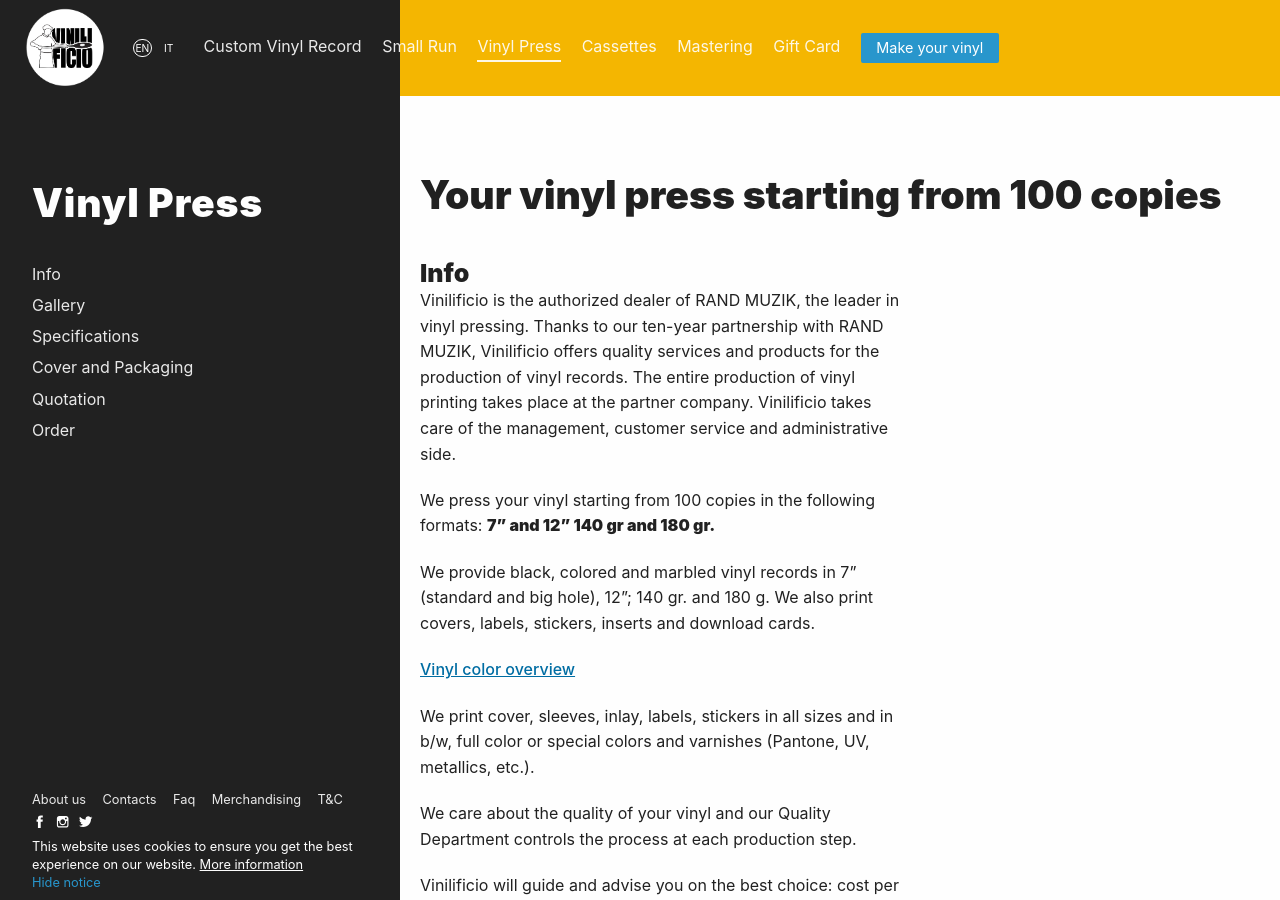
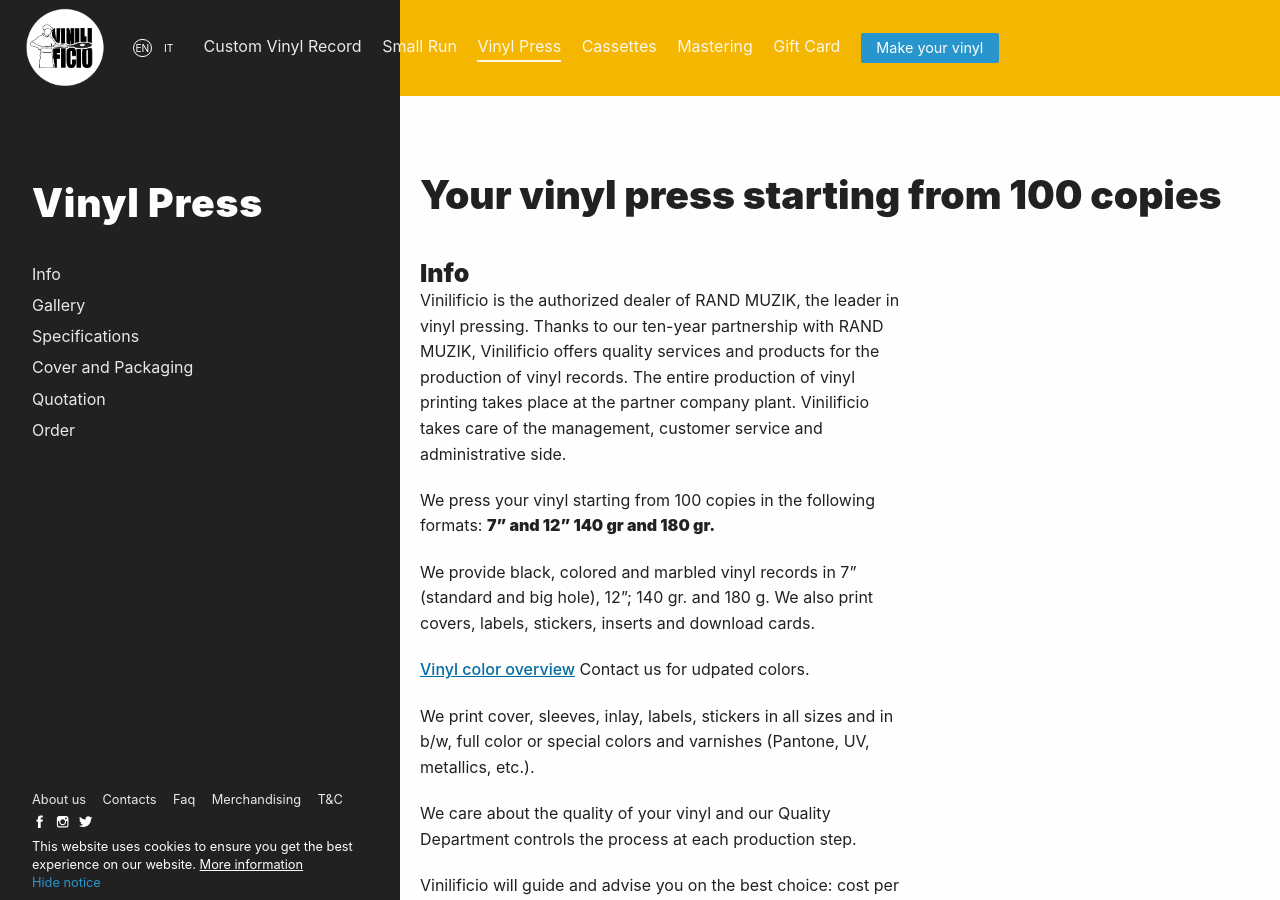
Before and after one commit to Vinilificio/vinilificio.com, a Jekyll site: the page built from en/vinyl-press.md, in a window 1280 px wide and 900 px high. Built offline with Jekyll 4.4.1, drawn with Linux system fonts in a browser that asks for light colours; nearby versions of some CDN libraries; comment, search, counter and statistics services are not loaded.

Commit message:
Update vinyl-press.md

```diff
--- a/en/vinyl-press.md
+++ b/en/vinyl-press.md
@@ -23,13 +23,14 @@
 
 ### Info
 
-Vinilificio is the authorized dealer of RAND MUZIK, the leader in vinyl pressing. Thanks to our ten-year partnership with RAND MUZIK, Vinilificio offers quality services and products for  the production of vinyl records. The entire production of vinyl printing takes place at the partner company. Vinilificio takes care of the management, customer service and administrative side.
+Vinilificio is the authorized dealer of RAND MUZIK, the leader in vinyl pressing. Thanks to our ten-year partnership with RAND MUZIK, Vinilificio offers quality services and products for the production of vinyl records. The entire production of vinyl printing takes place at the partner company plant. Vinilificio takes care of the management, customer service and administrative side.
 
 We press your vinyl starting from 100 copies in the following formats: **7" and 12" 140 gr and 180 gr.**
 
 We provide black, colored and marbled vinyl records in 7” (standard and big hole), 12”; 140 gr. and 180 g. We also print covers, labels, stickers, inserts and download cards.
 
-[Vinyl color overview](https://www.randmuzik.de/media/mustervinylfarben_samplesvinylcolors_lowres_7.pdf)
+[Vinyl color overview](https://www.randmuzik.de/media/mustervinylfarben_samplesvinylcolors_highres_6.pdf)
+Contact us for udpated colors.
 
 We print cover, sleeves, inlay, labels, stickers in all sizes and in b/w, full color or special colors and varnishes (Pantone, UV, metallics, etc.).
 
```
